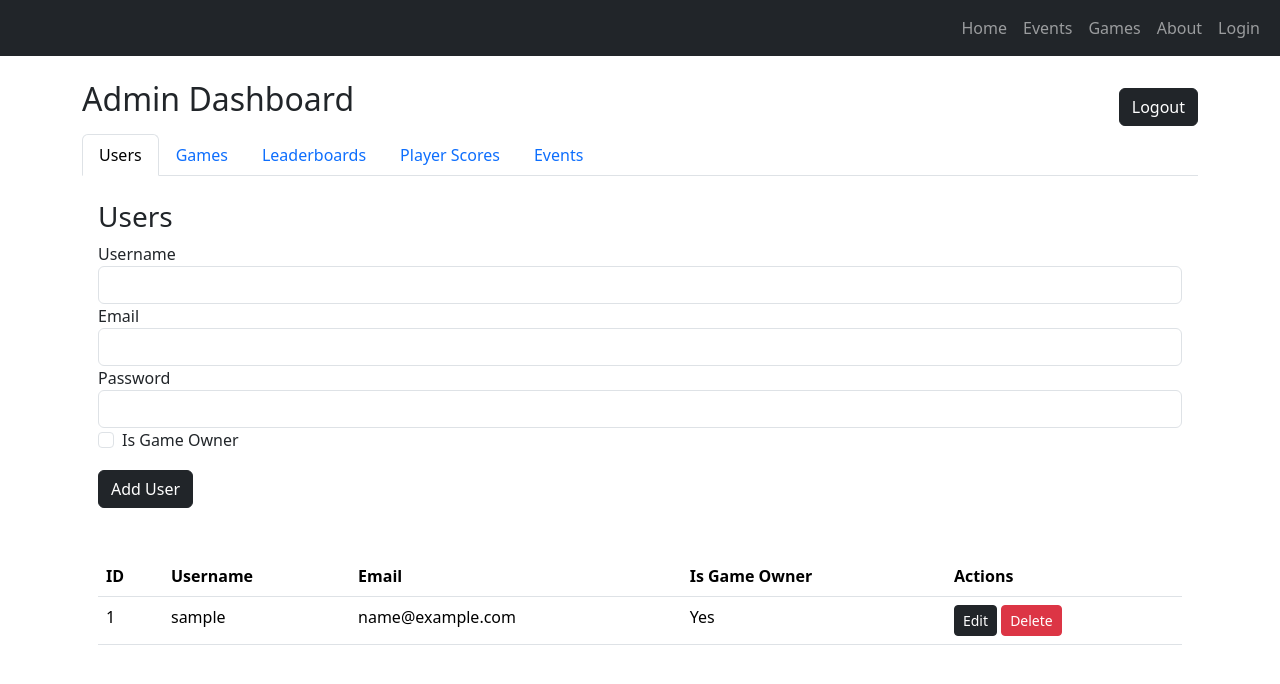
After one commit to vietnguyen2358/RankRealm, a Flask app: template website/templates/admin_dashboard.html in a window 1280 px wide. The commit adds this page. Shown: the top 684 px of the page. Run offline with Flask 3, Linux system fonts and the light colour scheme; the template is opened without the code that fills it: values that come from a table or form of the project are taken from there, others are empty; tables that the repository leaves empty hold one stand-in row (values such as "Sample post"); one stand-in notice (Sample message) is shown.

Commit message:
Admin page works

```diff
--- a/website/__init__.py
+++ b/website/__init__.py
@@ -27,7 +27,7 @@ def create_app():
     app.register_blueprint(views, url_prefix='/')
     app.register_blueprint(auth, url_prefix='/')
 
-    from .models import User, Game, Leaderboard, PlayerPerformance, Event
+    from .models import User, Game, Leaderboard, PlayerScore, Event
 
     create_database(app)
 
--- /dev/null
+++ b/website/templates/admin_dashboard.html
@@ -0,0 +1,308 @@
+{% extends "base.html" %}
+
+{% block title %}Admin Panel{% endblock %}
+
+{% block content %}
+<div class="d-flex justify-content-between align-items-end mb-2">
+  <h2 class="mt-4">Admin Dashboard</h2>
+  <form action="{{ url_for('auth.admin_logout') }}" method="post" class="d-inline">
+    <input type="hidden" name="logout" value="true">
+    <button type="submit" class="btn btn-dark">Logout</button>
+  </form>
+</div>
+
+<!-- Main navigation for this page -->
+<div class="nav nav-tabs mb-3" id="nav-tab" role="tablist">
+  <a class="nav-item nav-link active" id="nav-user-tab" data-bs-toggle="tab" href="#nav-user" role="tab" aria-controls="nav-user" aria-selected="true">Users</a>
+  <a class="nav-item nav-link" id="nav-game-tab" data-bs-toggle="tab" href="#nav-game" role="tab" aria-controls="nav-game" aria-selected="false">Games</a>
+  <a class="nav-item nav-link" id="nav-leaderboard-tab" data-bs-toggle="tab" href="#nav-leaderboard" role="tab" aria-controls="nav-leaderboard" aria-selected="false">Leaderboards</a>
+  <a class="nav-item nav-link" id="nav-player-score-tab" data-bs-toggle="tab" href="#nav-player-score" role="tab" aria-controls="nav-player-score" aria-selected="false">Player Scores</a>
+  <a class="nav-item nav-link" id="nav-event-tab" data-bs-toggle="tab" href="#nav-event" role="tab" aria-controls="nav-event" aria-selected="false">Events</a>
+</div>
+
+<div class="tab-content" id="nav-tabContent">
+  <!-- User Management -->
+  <div class="tab-pane px-3 show active" id="nav-user" role="tabpanel" aria-labelledby="nav-user-tab">
+    <h3 class="mt-4">Users</h3>
+    <form method="POST" action="{{ url_for('auth.add_user') }}">
+      <div class="form-group">
+        <label for="username">Username</label>
+        <input type="text" class="form-control" id="username" name="username" required>
+      </div>
+      <div class="form-group">
+        <label for="email">Email</label>
+        <input type="email" class="form-control" id="email" name="email" required>
+      </div>
+      <div class="form-group">
+        <label for="password">Password</label>
+        <input type="password" class="form-control" id="password" name="password" required>
+      </div>
+      <div class="form-check">
+        <input type="checkbox" class="form-check-input" id="is_game_owner" name="is_game_owner">
+        <label class="form-check-label" for="is_game_owner">Is Game Owner</label>
+      </div>
+      <button type="submit" class="btn btn-dark mt-3">Add User</button>
+    </form>
+
+    <table class="table mt-5">
+      <thead>
+        <tr>
+          <th>ID</th>
+          <th>Username</th>
+          <th>Email</th>
+          <th>Is Game Owner</th>
+          <th>Actions</th>
+        </tr>
+      </thead>
+      <tbody>
+        {% for user in users %}
+        <tr>
+          <td>{{ user.id }}</td>
+          <td>{{ user.username }}</td>
+          <td>{{ user.email }}</td>
+          <td>{{ 'Yes' if user.is_game_owner else 'No' }}</td>
+          <td>
+            <a href="{{ url_for('auth.edit_user', user_id=user.id) }}" class="btn btn-dark btn-sm">Edit</a>
+            <a href="{{ url_for('auth.delete_user', user_id=user.id) }}" class="btn btn-danger btn-sm" onclick="return confirm('Are you sure you want to delete this user?')">Delete</a>
+          </td>
+        </tr>
+        {% endfor %}
+      </tbody>
+    </table>
+  </div>
+
+  <!-- Game Management -->
+  <div class="tab-pane px-3" id="nav-game" role="tabpanel" aria-labelledby="nav-game-tab">
+    <h3 class="mt-4">Games</h3>
+    <form method="POST" action="{{ url_for('auth.add_game') }}">
+      <div class="form-group">
+        <label for="title">Title</label>
+        <input type="text" class="form-control" id="title" name="title" required>
+      </div>
+      <div class="form-group">
+        <label for="description">Description</label>
+        <textarea class="form-control" id="description" name="description" rows="3" required></textarea>
+      </div>
+      <div class="form-group">
+        <label for="release_date">Release Date</label>
+        <input type="date" class="form-control" id="release_date" name="release_date" required>
+      </div>
+      <div class="form-group">
+        <label for="owner_id">Owner</label>
+        <select class="form-control" id="owner_id" name="owner_id" required>
+          {% for user in users %}
+          <option value="{{ user.id }}">{{ user.username }}</option>
+          {% endfor %}
+        </select>
+      </div>
+      <button type="submit" class="btn btn-dark">Add Game</button>
+    </form>
+
+    <table class="table mt-5">
+      <thead>
+        <tr>
+          <th>ID</th>
+          <th>Title</th>
+          <th>Release Date</th>
+          <th>Owner</th>
+          <th>Actions</th>
+        </tr>
+      </thead>
+      <tbody>
+        {% for game in games %}
+        <tr>
+          <td>{{ game.id }}</td>
+          <td>{{ game.title }}</td>
+          <td>{{ game.release_date }}</td>
+          <td>{{ game.owner.username }}</td>
+          <td>
+            <a href="{{ url_for('auth.edit_game', game_id=game.id) }}" class="btn btn-dark btn-sm">Edit</a>
+            <a href="{{ url_for('auth.delete_game', game_id=game.id) }}" class="btn btn-danger btn-sm" onclick="return confirm('Are you sure you want to delete this game?')">Delete</a>
+          </td>
+        </tr>
+        {% endfor %}
+      </tbody>
+    </table>
+  </div>
+
+  <!-- Leaderboard Management -->
+  <div class="tab-pane px-3" id="nav-leaderboard" role="tabpanel" aria-labelledby="nav-leaderboard-tab">
+    <h3 class="mt-4">Leaderboards</h3>
+    <form method="POST" action="{{ url_for('auth.add_leaderboard') }}">
+      <div class="form-group">
+        <label for="game_id">Game</label>
+        <select class="form-control" id="game_id" name="game_id" required>
+          {% for game in games %}
+          <option value="{{ game.id }}">{{ game.title }}</option>
+          {% endfor %}
+        </select>
+      </div>
+      <button type="submit" class="btn btn-dark">Add Leaderboard</button>
+    </form>
+
+    <table class="table mt-5">
+      <thead>
+        <tr>
+          <th>ID</th>
+          <th>Game</th>
+          <th>Actions</th>
+        </tr>
+      </thead>
+      <tbody>
+        {% for leaderboard in leaderboards %}
+        <tr>
+          <td>{{ leaderboard.id }}</td>
+          <td>{{ leaderboard.game.title }}</td>
+          <td>
+            <a href="{{ url_for('auth.edit_leaderboard', leaderboard_id=leaderboard.id) }}" class="btn btn-dark btn-sm">Edit</a>
+            <a href="{{ url_for('auth.delete_leaderboard', leaderboard_id=leaderboard.id) }}" class="btn btn-danger btn-sm" onclick="return confirm('Are you sure you want to delete this leaderboard?')">Delete</a>
+          </td>
+        </tr>
+        {% endfor %}
+      </tbody>
+    </table>
+  </div>
+
+  <!-- Player Score Management -->
+  <div class="tab-pane px-3" id="nav-player-score" role="tabpanel" aria-labelledby="nav-player-score-tab">
+    <h3 class="mt-4">Player Scores</h3>
+    <form method="POST" action="{{ url_for('auth.add_player_score') }}">
+      <div class="form-group">
+        <label for="player_id">Player</label>
+        <select class="form-control" id="player_id" name="player_id" required>
+          {% for user in users %}
+          <option value="{{ user.id }}">{{ user.username }}</option>
+          {% endfor %}
+        </select>
+      </div>
+      <div class="form-group">
+        <label for="game_id">Game</label>
+        <select class="form-control" id="game_id" name="game_id" required>
+          {% for game in games %}
+          <option value="{{ game.id }}">{{ game.title }}</option>
+          {% endfor %}
+        </select>
+      </div>
+      <div class="form-group">
+        <label for="elo_rating">ELO Rating</label>
+        <input type="number" class="form-control" id="elo_rating" name="elo_rating" required>
+      </div>
+      <div class="form-group">
+        <label for="matches_played">Matches Played</label>
+        <input type="number" class="form-control" id="matches_played" name="matches_played" required>
+      </div>
+      <div class="form-group">
+        <label for="matches_won">Matches Won</label>
+        <input type="number" class="form-control" id="matches_won" name="matches_won" required>
+      </div>
+      <div class="form-group">
+        <label for="matches_lost">Matches Lost</label>
+        <input type="number" class="form-control" id="matches_lost" name="matches_lost" required>
+      </div>
+      <button type="submit" class="btn btn-dark">Add Player Score</button>
+    </form>
+
+    <table class="table mt-5">
+      <thead>
+        <tr>
+          <th>ID</th>
+          <th>Player</th>
+          <th>Game</th>
+          <th>ELO Rating</th>
+          <th>Matches Played</th>
+          <th>Matches Won</th>
+          <th>Matches Lost</th>
+          <th>Actions</th>
+        </tr>
+      </thead>
+      <tbody>
+        {% for player_score in player_scores %}
+        <tr>
+          <td>{{ player_score.id }}</td>
+          <td>{{ player_score.player.username }}</td>
+          <td>{{ player_score.game.title }}</td>
+          <td>{{ player_score.elo_rating }}</td>
+          <td>{{ player_score.matches_played }}</td>
+          <td>{{ player_score.matches_won }}</td>
+          <td>{{ player_score.matches_lost }}</td>
+          <td>
+            <a href="{{ url_for('auth.edit_player_score', player_score_id=player_score.id) }}" class="btn btn-dark btn-sm">Edit</a>
+            <a href="{{ url_for('auth.delete_player_score', player_score_id=player_score.id) }}" class="btn btn-danger btn-sm" onclick="return confirm('Are you sure you want to delete this player score?')">Delete</a>
+          </td>
+        </tr>
+        {% endfor %}
+      </tbody>
+    </table>
+  </div>
+
+  <!-- Event Management -->
+  <div class="tab-pane px-3" id="nav-event" role="tabpanel" aria-labelledby="nav-event-tab">
+    <h3 class="mt-4">Events</h3>
+    <form method="POST" action="{{ url_for('auth.add_event') }}">
+      <div class="form-group">
+        <label for="game_id">Game</label>
+        <select class="form-control" id="game_id" name="game_id" required>
+          {% for game in games %}
+          <option value="{{ game.id }}">{{ game.title }}</option>
+          {% endfor %}
+        </select>
+      </div>
+      <div class="form-group">
+        <label for="host_id">Host</label>
+        <select class="form-control" id="host_id" name="host_id" required>
+          {% for user in users %}
+          <option value="{{ user.id }}">{{ user.username }}</option>
+          {% endfor %}
+        </select>
+      </div>
+      <div class="form-group">
+        <label for="player_id">Player</label>
+        <select class="form-control" id="player_id" name="player_id" required>
+          {% for user in users %}
+          <option value="{{ user.id }}">{{ user.username }}</option>
+          {% endfor %}
+        </select>
+      </div>
+      <div class="form-group">
+        <label for="start_date">Start Date</label>
+        <input type="datetime-local" class="form-control" id="start_date" name="start_date" required>
+      </div>
+      <div class="form-group">
+        <label for="end_date">End Date</label>
+        <input type="datetime-local" class="form-control" id="end_date" name="end_date" required>
+      </div>
+      <button type="submit" class="btn btn-dark">Add Event</button>
+    </form>
+
+    <table class="table mt-5">
+      <thead>
+        <tr>
+          <th>ID</th>
+          <th>Game</th>
+          <th>Host</th>
+          <th>Player</th>
+          <th>Start Date</th>
+          <th>End Date</th>
+          <th>Actions</th>
+        </tr>
+      </thead>
+      <tbody>
+        {% for event in events %}
+        <tr>
+          <td>{{ event.id }}</td>
+          <td>{{ event.game.title }}</td>
+          <td>{{ event.host.username }}</td>
+          <td>{{ event.player.username }}</td>
+          <td>{{ event.start_date }}</td>
+          <td>{{ event.end_date }}</td>
+          <td>
+            <a href="{{ url_for('auth.edit_event', event_id=event.id) }}" class="btn btn-dark btn-sm">Edit</a>
+            <a href="{{ url_for('auth.delete_event', event_id=event.id) }}" class="btn btn-danger btn-sm" onclick="return confirm('Are you sure you want to delete this event?')">Delete</a>
+          </td>
+        </tr>
+        {% endfor %}
+      </tbody>
+    </table>
+  </div>
+</div>
+{% endblock %}
--- a/website/templates/base.html
+++ b/website/templates/base.html
@@ -8,11 +8,6 @@
     <!-- Bootstrap CSS CDN -->
     <link href="https://cdn.jsdelivr.net/npm/bootstrap@5.3.3/dist/css/bootstrap.min.css" rel="stylesheet"
         integrity="sha384-QWTKZyjpPEjISv5WaRU9OFeRpok6YctnYmDr5pNlyT2bRjXh0JMhjY6hW+ALEwIH" crossorigin="anonymous">
-
-    <!-- Font Awesome CSS CDN -->
-    <link rel="stylesheet"
-        href="https://cdn.jsdelivr.net/npm/@fortawesome/fontawesome-free@6.4.2/css/fontawesome.min.css"
-        integrity="sha384-BY+fdrpOd3gfeRvTSMT+VUZmA728cfF9Z2G42xpaRkUGu2i3DyzpTURDo5A6CaLK" crossorigin="anonymous">
 
     {% block stylesheet %}
 
@@ -78,9 +73,11 @@
 
         {% endblock %}
     </div>
+
+    <!-- Bootstrap JavaScript CDN -->
     <script src="https://cdn.jsdelivr.net/npm/bootstrap@5.3.3/dist/js/bootstrap.min.js"
         integrity="sha384-0pUGZvbkm6XF6gxjEnlmuGrJXVbNuzT9qBBavbLwCsOGabYfZo0T0to5eqruptLy" crossorigin="anonymous">
-        </script>
+    </script>
 
     <script type="text/javascript" src="{{ url_for('static', filename='index.js') }}"></script>
 </body>
```
Also changed, not shown: website/auth.py (+211 -47 lines), website/templates/admin_login.html (added, +19 -0 lines).
